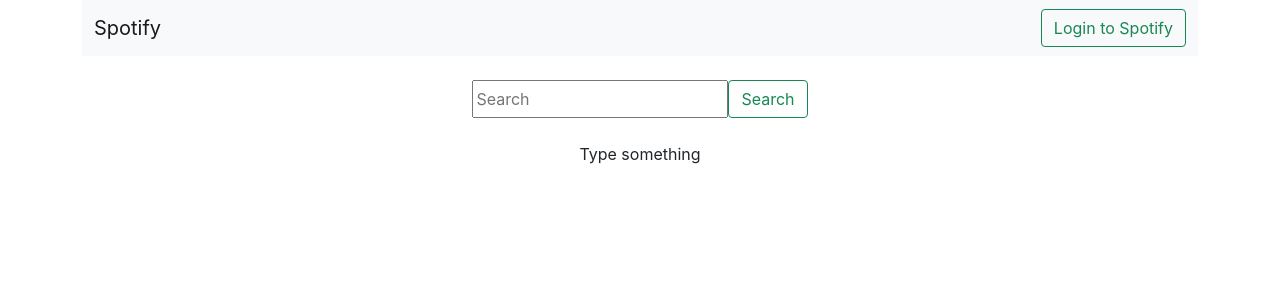
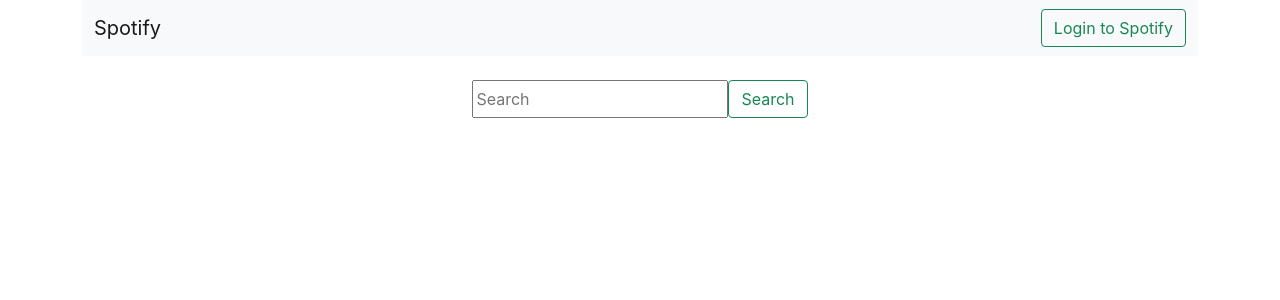
Before and after one commit to acuellarh/spotify-react, a React (Create React App) app: page / in a window 1280 px wide. Shown: the top 300 px of the page. Built offline with nearby package versions, Linux system fonts and the light colour scheme.

Commit message:
Add routes

```diff
--- a/src/App.js
+++ b/src/App.js
@@ -1,28 +1,21 @@
 import React from 'react'
 import './App.css';
 import { ArtistsContextProvider } from './context/ArtistsContext';
-import { BrowserRouter, Routes, Route } from "react-router-dom";
 
-import AlbumPage from './components/AlbumPage'
+
+
 import { Navbar } from './components/Navbar';
-import { Pagination } from './components/Pagination';
-import { Home } from './pages/Home';
+import { Search } from './components/Search';
+import { Route, Routes } from 'react-router-dom';
 
 
 function App() {
   return (
     <ArtistsContextProvider>
       <Navbar/>
-      {/* <Pagination/> */}
-      <BrowserRouter>
         <Routes>
-          <Route path="/" element={<Home/>}/>
-
-          {/* <Route path="/albums" element={<AlbumPage />}/>
-         */}
-
+          <Route path="/" element={<Search/>}/>
         </Routes>
-      </BrowserRouter>
     </ArtistsContextProvider>
   );
 }
--- a/src/components/Artists.js
+++ b/src/components/Artists.js
@@ -4,28 +4,22 @@
 import React, { useContext } from 'react';
 import { ArtistsContext } from "../context/ArtistsContext";
 
-export const Artists = () => {
+export const Artists = ({images, name, followers }) => {
 
-  const {artists} = useContext(ArtistsContext)
+  const {fetchArtistAlbums, artists} = useContext(ArtistsContext)
+
+
 
   return (
-
-    <section className="row justify-content-sm-center row-cols-auto">
-    { artists.length>0 ?
-
-        artists.map(({images, name, followers, id}) =>
-
-
-          <div key={id} className="my-1">
+    <div className="my-1">
       <div className="card h-100 text-center" style={{width: "16rem"}}>
         {images.length ? <img className="h-100 w-100" src={images[0].url} alt="artist_picture"/> : <img className="h-100 w-100"  alt="No available_picture"/>}
         <div className="card-body">
           <h5 className="card-title ">{name}</h5>
           <p className="card-title ">Follovers: {followers.total}</p>
 
-                {/* <button type="button" className="btn btn-primary" onClick={() => fetchArtistAlbums(id) }>Albums</button>    */}
+          {/* <button type="button" className="btn btn-primary" onClick={() => fetchArtistAlbums(id) }>Albums</button>       */}
 
-                {/* <Link to="/albums" state={id} type="button" className="btn btn-info">Albums</Link> */}
 
         </div>
       </div>
@@ -33,10 +27,4 @@
   )
 
 
-      :
-        <p>Type something</p>
-
 }
-     </section>
-  )
-}
--- a/src/components/Search.js
+++ b/src/components/Search.js
@@ -1,9 +1,10 @@
 import React, {useContext} from "react"
 import { ArtistsContext } from "../context/ArtistsContext"
+import { Artists } from "./Artists"
 
 export const Search =  () => {
 
-  const {setSearchKey, searchArtists} = useContext(ArtistsContext)
+  const {setSearchKey, searchArtists, artists} = useContext(ArtistsContext)
 
   return (
     <>
@@ -11,7 +12,7 @@
         <div className="row">
           <div className="col mt-4 mb-4">
 
-            <form className="d-flex justify-content-center" onSubmit={() => searchArtists()}>
+            <form className="d-flex justify-content-center" onSubmit={searchArtists}>
                 <input
                   type="search"
                   placeholder="Search"
@@ -24,9 +25,23 @@
                   Search
               </button>
             </form>
-
           </div>
         </div>
+
+        <section className="row justify-content-sm-center row-cols-auto">
+
+          {artists.map(({images, name, followers, id}) =>
+
+          <Artists
+          key={id}
+          images={images}
+          name={name}
+          followers={followers}
+          id={id}
+          />
+
+          )}
+        </section>
       </div>
     </>
   )
--- a/src/index.js
+++ b/src/index.js
@@ -3,11 +3,14 @@
 import './index.css';
 import App from './App';
 import reportWebVitals from './reportWebVitals';
+import { BrowserRouter } from 'react-router-dom';
 
 const root = ReactDOM.createRoot(document.getElementById('root'));
 root.render(
   <React.StrictMode>
-    <App />
+    <BrowserRouter>
+      <App />
+    </BrowserRouter>
   </React.StrictMode>
 );
 
```
Lines whose indentation alone changed are shown as unchanged.
